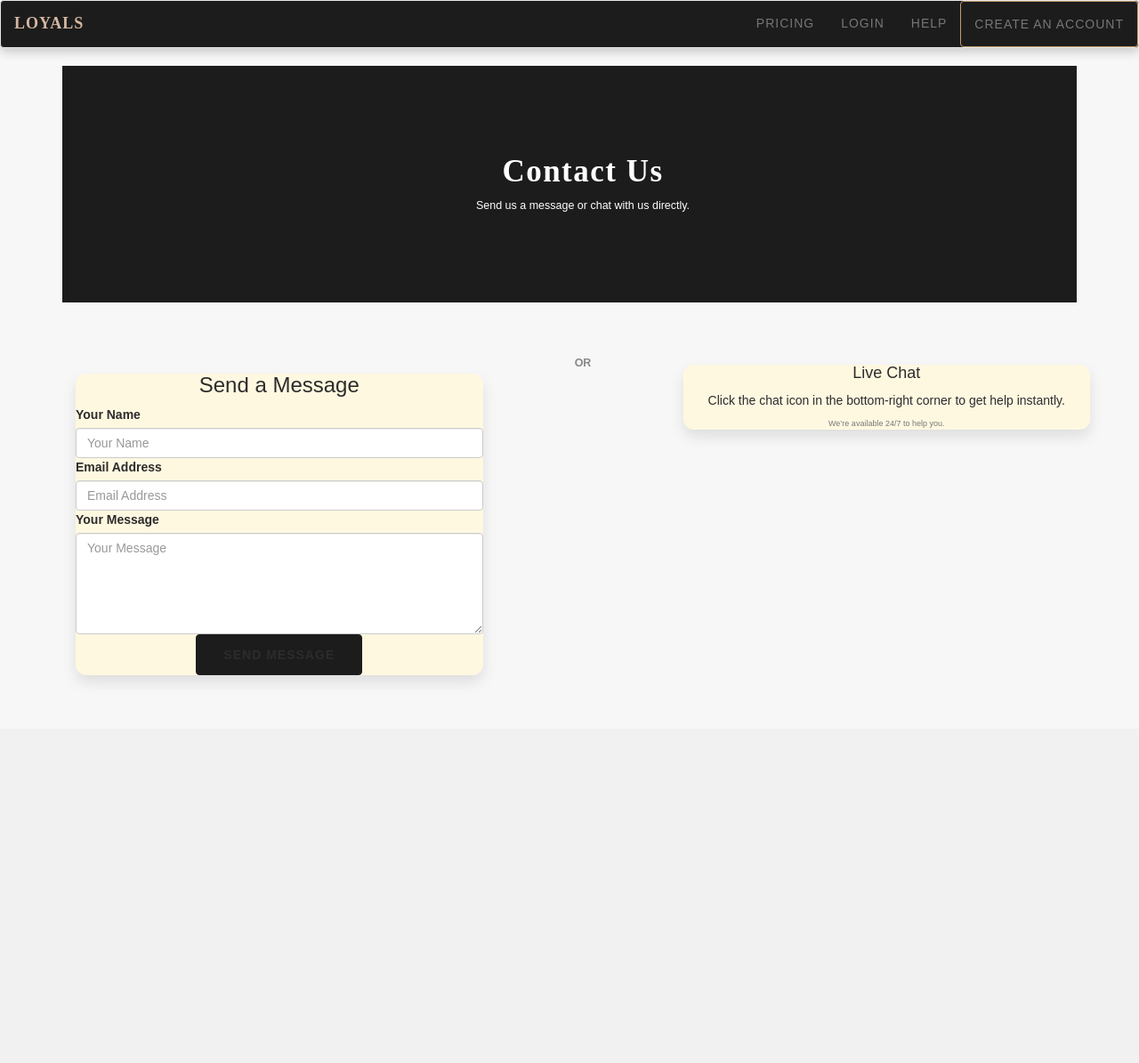
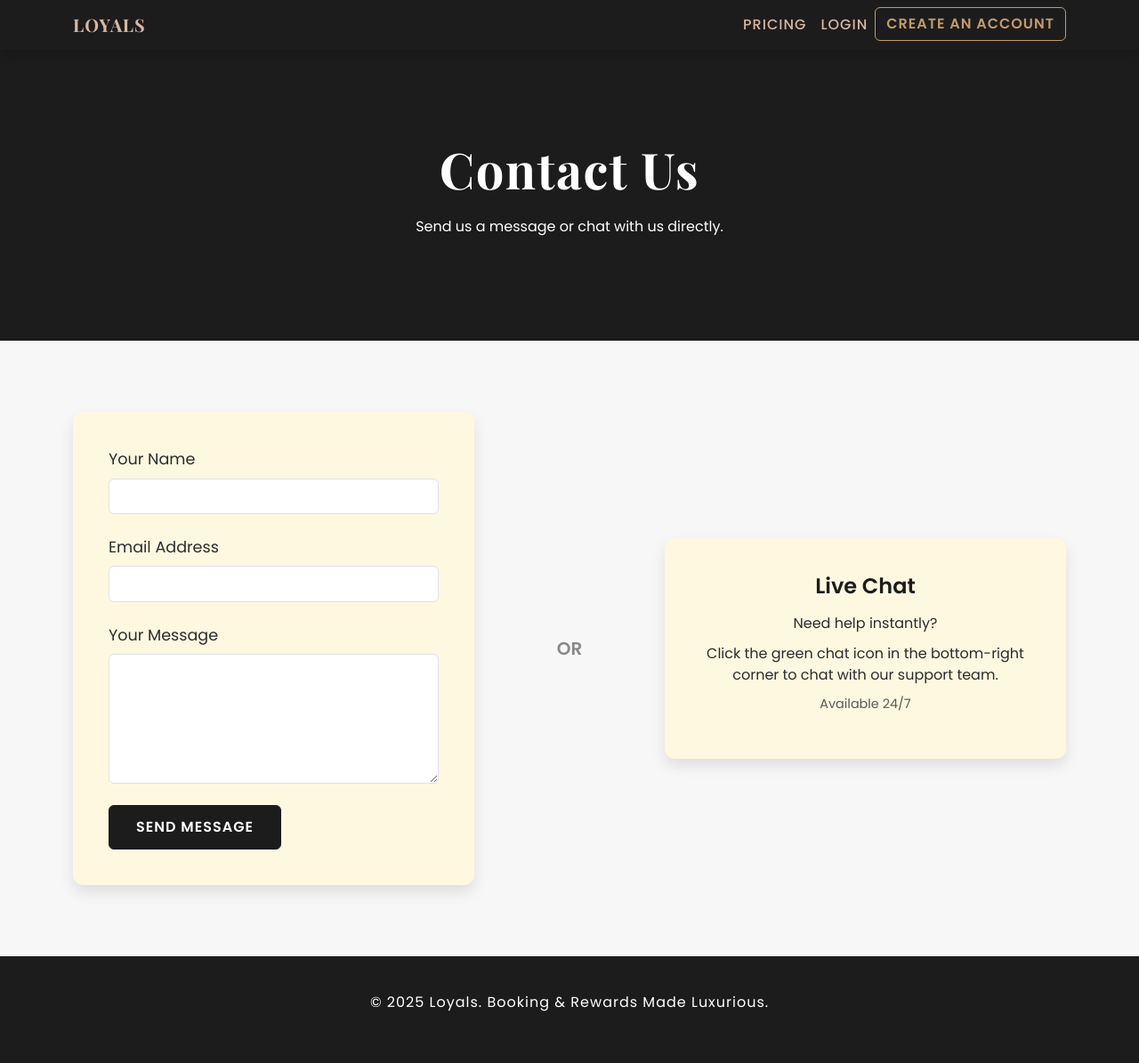
Before and after one commit to dudebot05/CS-480-680-Rewards_and_scheduling, a Flask app: page /contact in a window 1280 px wide. Shown: the whole page at 89% size. Before the commit the page ends 762 px from the top, so only its background shows below. Run offline with Flask 3, Linux system fonts and the light colour scheme; parts of the project's set-up code (start-up, migrations or seed data) failed here and were passed over; some libraries are stand-ins or nearby versions.

Commit message:
updated contact page.

```diff
--- a/app/static/css/contact.css
+++ b/app/static/css/contact.css
@@ -2,49 +2,76 @@ body {
   font-family: 'Poppins', sans-serif;
   background-color: #F7F7F7;
   color: #2C2C2C;
+  margin: 0;
+  padding: 0;
+}
+
+.navbar {
+  background-color: #1C1C1C;
+  box-shadow: 0 4px 12px rgba(0, 0, 0, 0.2);
+}
+
+.navbar .navbar-brand {
+  font-family: 'Playfair Display', serif;
+  font-weight: 700;
+  color: #D6B7A1;
+  text-transform: uppercase;
+  letter-spacing: 1px;
+}
+
+.navbar .nav-link {
+  color: #D6B7A1;
+  font-weight: 500;
+  text-transform: uppercase;
+  letter-spacing: 1px;
+}
+
+.navbar .nav-link:hover {
+  color: #C19A6B;
+}
+
+.navbar .btn-outline-light {
+  border-color: #C19A6B;
+  color: #C19A6B;
+  text-transform: uppercase;
+  letter-spacing: 1px;
+}
+
+.navbar .btn-outline-light:hover {
+  background-color: #C19A6B;
+  color: #1C1C1C;
 }
 
 .contact-header {
-  background-color: #1C1C1C; /* Deep Charcoal */
+  background-color: #1C1C1C;
   color: white;
-  padding: 80px 0;
+  padding: 100px 0;
+  text-align: center;
 }
 
 .contact-header h1 {
   font-family: 'Playfair Display', serif;
   font-size: 3.5rem;
   font-weight: 700;
+  margin-bottom: 20px;
   letter-spacing: 1.5px;
 }
 
-.contact-header p {
-  font-size: 1.25rem;
-  font-weight: 400;
+.contact-wrapper {
+  padding: 80px 0;
 }
 
-.contact-wrapper {
-  padding: 60px 0;
-}
-
-.form-box,
-.chat-box {
-  background-color: #FFF8E1; /* Light Cream */
+.form-box {
+  background-color: #FFF8E1;
   border-radius: 12px;
+  padding: 40px;
   box-shadow: 0 8px 16px rgba(0, 0, 0, 0.1);
-  transition: transform 0.3s ease, box-shadow 0.3s ease;
   height: 100%;
 }
 
-.form-box:hover,
-.chat-box:hover {
-  transform: translateY(-5px);
-  box-shadow: 0 12px 24px rgba(0, 0, 0, 0.15);
-}
-
-.or-divider {
-  font-size: 1.25rem;
-  font-weight: 600;
-  color: #888;
+.form-label,
+.form-control {
+  font-size: 1.1rem;
 }
 
 .btn-dark {
@@ -52,37 +79,64 @@ body {
   border-color: #1C1C1C;
   font-weight: 600;
   padding: 12px 30px;
+  text-transform: uppercase;
   letter-spacing: 1px;
-  text-transform: uppercase;
 }
 
 .btn-dark:hover {
-  background-color: #C19A6B; /* Soft Gold */
+  background-color: #C19A6B;
   color: #1C1C1C;
 }
 
-footer,
-.footer {
+.or-divider {
+  display: flex;
+  align-items: center;
+  justify-content: center;
+  font-size: 1.25rem;
+  font-weight: 600;
+  color: #888;
+  padding: 20px 0;
+}
+
+.chat-box {
+  height: 100%;
+  background-color: #FFF8E1;
+  border-radius: 12px;
+  padding: 40px 30px;
+  box-shadow: 0 8px 16px rgba(0, 0, 0, 0.1);
+  display: flex;
+  flex-direction: column;
+  justify-content: center;
+  text-align: center;
+}
+
+.chat-box h5 {
+  font-size: 1.5rem;
+  font-weight: 600;
+  margin-bottom: 15px;
+  color: #1C1C1C;
+}
+
+.chat-box p {
+  font-size: 1rem;
+  color: #2C2C2C;
+  margin-bottom: 10px;
+}
+
+footer {
   background-color: #1C1C1C;
   color: white;
   padding: 40px 0;
   text-align: center;
 }
 
-footer p,
-.footer p {
+footer p {
   font-size: 1rem;
   letter-spacing: 1px;
 }
 
-/* Responsive Tweaks */
 @media (max-width: 768px) {
   .or-divider {
     display: none;
   }
-
-  .form-box,
-  .chat-box {
-    margin-bottom: 30px;
-  }
 }
--- a/app/templates/auth/login.html
+++ b/app/templates/auth/login.html
@@ -76,7 +76,7 @@
 </div>
 
 
-  <!--Start of Tawk.to Script-->
+  <!--
 <div class="tawkto">
 <script type="text/javascript">
   var Tawk_API=Tawk_API||{}, Tawk_LoadStart=new Date();
@@ -89,9 +89,9 @@
   s0.parentNode.insertBefore(s1,s0);
   })();
   </script>
-  <!--End of Tawk.to Script-->
+
 </div>
-
+-->
 
 {% block footer %}
 <div class="footer">
--- a/app/templates/base.html
+++ b/app/templates/base.html
@@ -60,9 +60,9 @@
     <div class="collapse navbar-collapse" id="navbarNav">
       <ul class="nav navbar-nav navbar-right">
         <!-- nav-link is a custom class you can keep for styling -->
+        <li><a class="nav-link" href="{{ url_for('main.contact') }}">Help</a></li>
         <li><a class="nav-link" href="{{ url_for('main.pricing') }}">Pricing</a></li>
         <li><a class="nav-link" href="{{ url_for('auth.login') }}">Login</a></li>
-        <li><a class="nav-link" href="{{ url_for('main.contact') }}">Help</a></li>
         <!-- btn-outline-light is also a custom class in your CSS -->
         <li><a class="btn btn-outline-light" href="{{ url_for('auth.register') }}">Create an Account</a></li>
       </ul>
--- a/app/templates/contact.html
+++ b/app/templates/contact.html
@@ -1,76 +1,94 @@
-{% extends "base.html" %}
-{% import "bootstrap/wtf.html" as wtf %}
+<!DOCTYPE html>
+<html lang="en">
+<head>
+  <meta charset="UTF-8" />
+  <meta name="viewport" content="width=device-width, initial-scale=1" />
+  <title>Contact Us | Loyals</title>
 
-{% block head %}
-  {{ super() }}
+  <!-- Fonts + Bootstrap -->
+  <link href="https://fonts.googleapis.com/css2?family=Playfair+Display:wght@700&family=Poppins:wght@400;500;600&display=swap" rel="stylesheet" />
+  <link rel="stylesheet" href="https://cdn.jsdelivr.net/npm/bootstrap@5.3.0/dist/css/bootstrap.min.css" />
+  <script src="https://cdn.jsdelivr.net/npm/bootstrap@5.3.0/dist/js/bootstrap.bundle.min.js"></script>
+
+  <!-- Custom CSS -->
   <link rel="stylesheet" href="{{ url_for('static', filename='css/contact.css') }}">
-{% endblock %}
+</head>
+<body>
 
-{% block title %}Contact Us{% endblock %}
+<!-- Navbar -->
+<nav class="navbar navbar-expand-lg navbar-light">
+  <div class="container">
+    <a class="navbar-brand" href="#">Loyals</a>
+    <button class="navbar-toggler" type="button" data-bs-toggle="collapse" data-bs-target="#navbarNav">
+      <span class="navbar-toggler-icon"></span>
+    </button>
+    <div class="collapse navbar-collapse" id="navbarNav">
+      <ul class="navbar-nav ms-auto">
+        <li class="nav-item"><a class="nav-link" href="#">Pricing</a></li>
+        <li class="nav-item"><a class="nav-link" href="#">Login</a></li>
+        <li class="nav-item"><a class="btn btn-outline-light fw-bold" href="#">Create an Account</a></li>
+      </ul>
+    </div>
+  </div>
+</nav>
 
-{% block page_content %}
-<section class="contact-header text-center text-white py-5">
+<!-- Contact Header -->
+<section class="contact-header">
   <div class="container">
-    <h1 class="display-4">Contact Us</h1>
-    <p class="lead">Send us a message or chat with us directly.</p>
+    <h1>Contact Us</h1>
+    <p>Send us a message or chat with us directly.</p>
   </div>
 </section>
 
-<section class="contact-wrapper py-5">
+<!-- Contact Form & Chat Bot -->
+<section class="contact-wrapper">
   <div class="container">
     <div class="row align-items-center">
       <!-- Contact Form -->
       <div class="col-md-5 mb-5 mb-md-0">
-        <div class="form-box p-4">
-          <form method="POST" action="">
-            {{ form.hidden_tag() }}
-            <h3 class="text-center mb-4">Send a Message</h3>
-            <div class="mb-3">
-              {{ form.name.label(class="form-label") }}
-              {{ form.name(class="form-control", placeholder="Your Name") }}
+        <div class="form-box">
+          <form>
+            <div class="mb-4">
+              <label for="name" class="form-label">Your Name</label>
+              <input type="text" class="form-control" id="name" required />
             </div>
-            <div class="mb-3">
-              {{ form.email.label(class="form-label") }}
-              {{ form.email(class="form-control", placeholder="Email Address") }}
+            <div class="mb-4">
+              <label for="email" class="form-label">Email Address</label>
+              <input type="email" class="form-control" id="email" required />
             </div>
-            <div class="mb-3">
-              {{ form.message.label(class="form-label") }}
-              {{ form.message(class="form-control", rows=5, placeholder="Your Message") }}
+            <div class="mb-4">
+              <label for="message" class="form-label">Your Message</label>
+              <textarea class="form-control" id="message" rows="5" required></textarea>
             </div>
-            {% with messages = get_flashed_messages() %}
-              {% if messages %}
-                {% for message in messages %}
-                  <p class="text-success text-center">{{ message }}</p>
-                {% endfor %}
-              {% endif %}
-            {% endwith %}
-            <div class="text-center">
-              {{ form.submit(class="btn btn-dark px-5 py-2") }}
-            </div>
+            <button type="submit" class="btn btn-dark">Send Message</button>
           </form>
         </div>
       </div>
 
       <!-- OR Divider -->
       <div class="col-md-2 text-center">
-        <div class="or-divider my-4">OR</div>
+        <div class="or-divider">OR</div>
       </div>
 
-      <!-- Tawk.to Live Chat Box Explanation -->
+      <!-- Live Chat Description Card -->
       <div class="col-md-5">
-        <div class="chat-box d-flex flex-column justify-content-center align-items-center text-center p-4">
-          <h4 class="mb-3">Live Chat</h4>
-          <p>Click the chat icon in the bottom-right corner to get help instantly.</p>
-          <p class="text-muted" style="font-size: 0.9rem;">We’re available 24/7 to help you.</p>
+        <div class="chat-box">
+          <h5>Live Chat</h5>
+          <p>Need help instantly?</p>
+          <p>Click the green chat icon in the bottom-right corner to chat with our support team.</p>
+          <p class="text-muted" style="font-size: 0.9rem;">Available 24/7</p>
         </div>
       </div>
     </div>
   </div>
 </section>
 
-<!-- Tawk.to Live Chat Script -->
-  <!--Start of Tawk.to Script-->
-  <div class="tawkto">
+<!-- Footer -->
+<footer>
+  <p>&copy; 2025 Loyals. Booking & Rewards Made Luxurious.</p>
+</footer>
+
+<!-- Tawk.to Script -->
 <script type="text/javascript">
   var Tawk_API=Tawk_API||{}, Tawk_LoadStart=new Date();
   (function(){
@@ -82,12 +100,5 @@
   s0.parentNode.insertBefore(s1,s0);
   })();
   </script>
-      <!--End of Tawk.to Script-->
-    </div>
-{% endblock %}
-
-{% block footer %}
-<div class="footer text-center py-4 bg-dark text-white">
-  <p class="mb-0">&copy; 2025 Loyals. Booking & Rewards Made Luxurious.</p>
-</div>
-{% endblock %}
+</body>
+</html>
```
Lines whose indentation alone changed are shown as unchanged.
